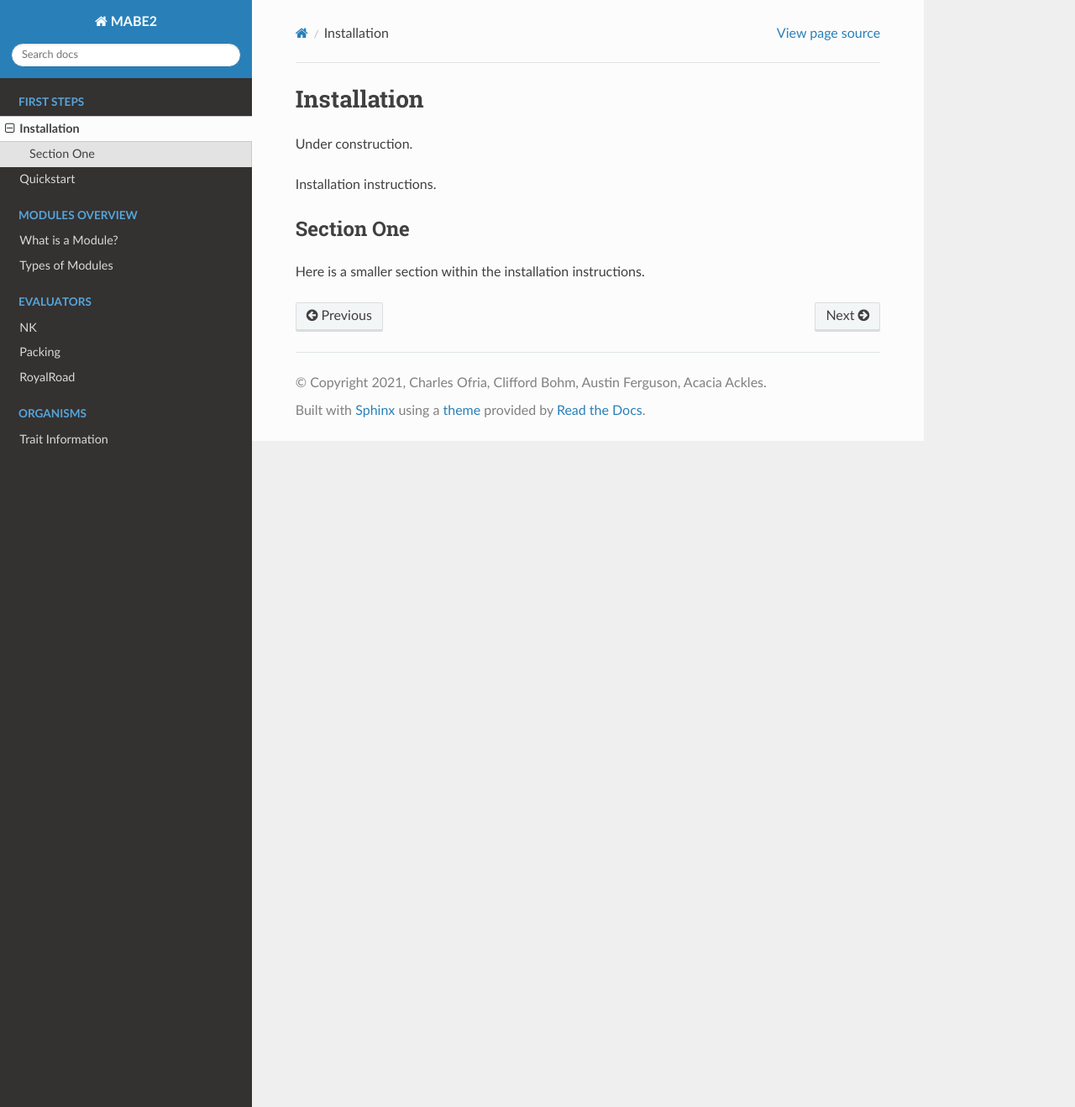
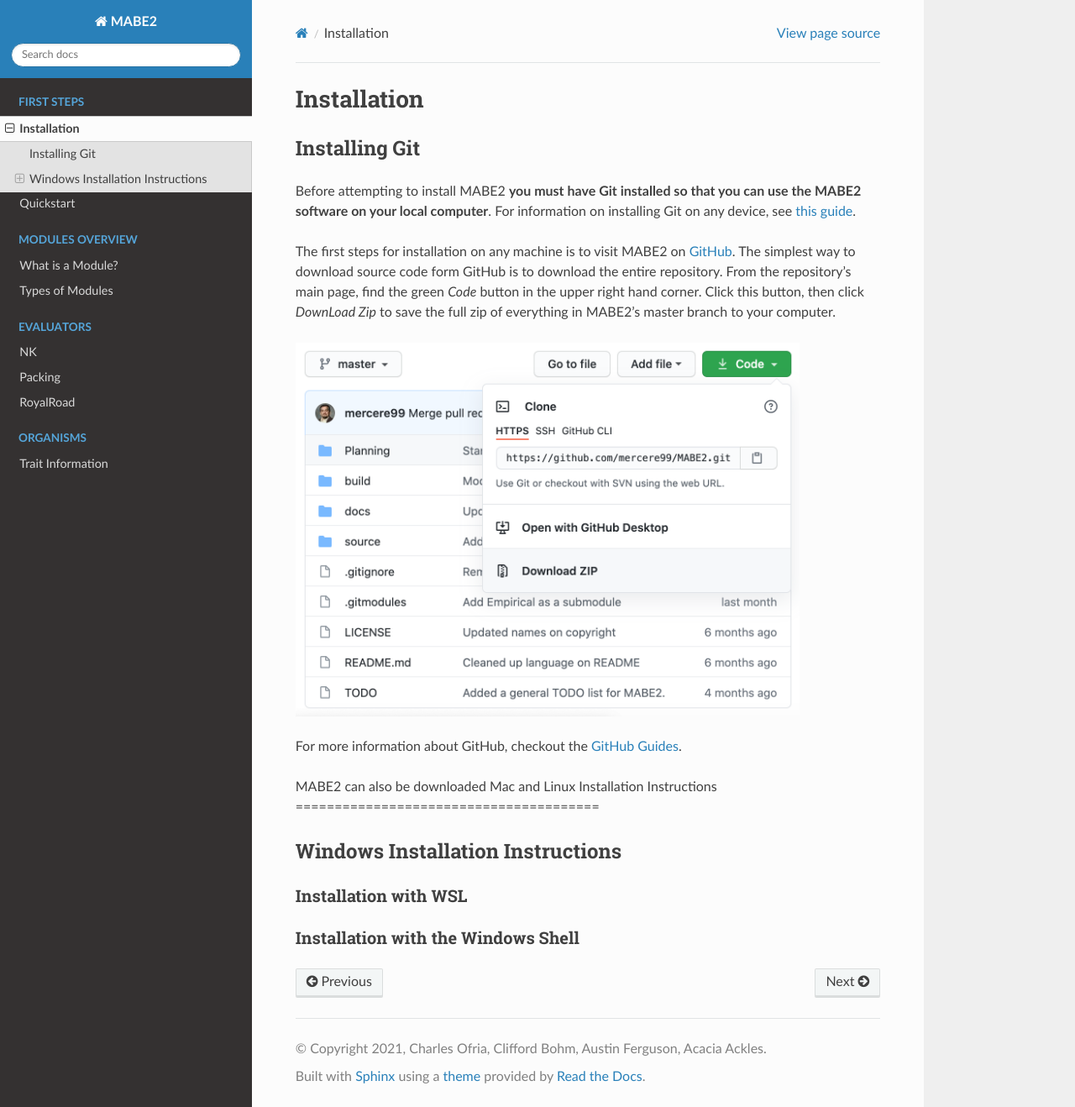
Before and after one commit to mercere99/MABE2, a Sphinx documentation site: the page built from docs/first_steps/00_installation.rst, in a window 1280 px wide and 1318 px high. Shown: the whole window at 84% size. Built offline with Sphinx 7.4.7 and the Read the Docs theme 2.0.0, drawn with Linux system fonts in a browser that asks for light colours.

Commit message:
Begin installation instructions

```diff
--- a/docs/first_steps/00_installation.rst
+++ b/docs/first_steps/00_installation.rst
@@ -2,11 +2,36 @@
 Installation
 ============
 
-Under construction.
+Installing Git
+==============
 
-Installation instructions.
+Before attempting to install MABE2 **you must have Git installed so that you
+can use the MABE2 software on your local computer**. For information on installing
+Git on any device, see `this guide <https://github.com/git-guides/install-git#:~:text=Git%20packages%20are%20available%20using%20dnf%20.,installation%20by%20typing%3A%20git%20version%20.>`_.
 
-Section One
-===========
 
-Here is a smaller section within the installation instructions.
+The first steps for installation on any machine is to visit MABE2 on
+`GitHub <https://github.com/mercere99/MABE2>`_. The simplest way to
+download source code form GitHub is to download the entire repository.
+From the repository's main page, find the green *Code* button in the upper
+right hand corner. Click this button, then click *DownLoad Zip* to save the
+full zip of everything in MABE2's master branch to your computer.
+
+.. image:: ../images/GitHub_Code.png
+  :width: 600
+
+For more information about GitHub, checkout the `GitHub Guides <https://guides.github.com/>`_.
+
+MABE2 can also be downloaded
+Mac and Linux Installation Instructions
+=======================================
+
+
+Windows Installation Instructions
+=================================
+
+Installation with WSL
+---------------------
+
+Installation with the Windows Shell
+-----------------------------------
```
Also changed, not shown: docs/images/GitHub_Code.png (added).
